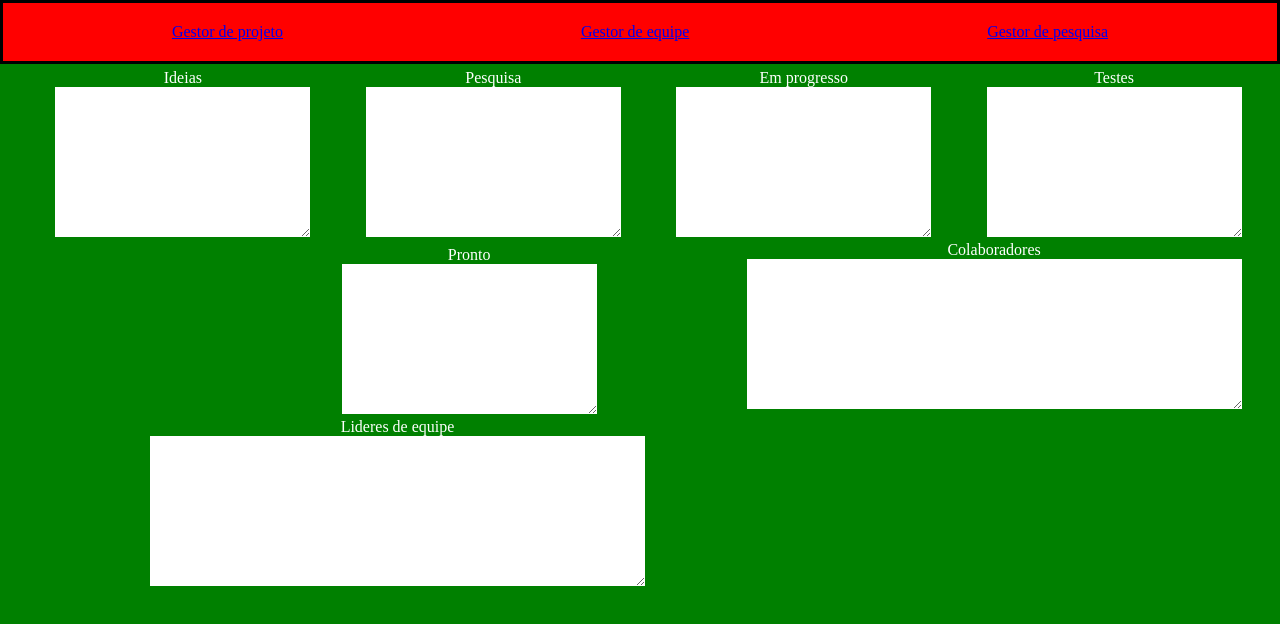
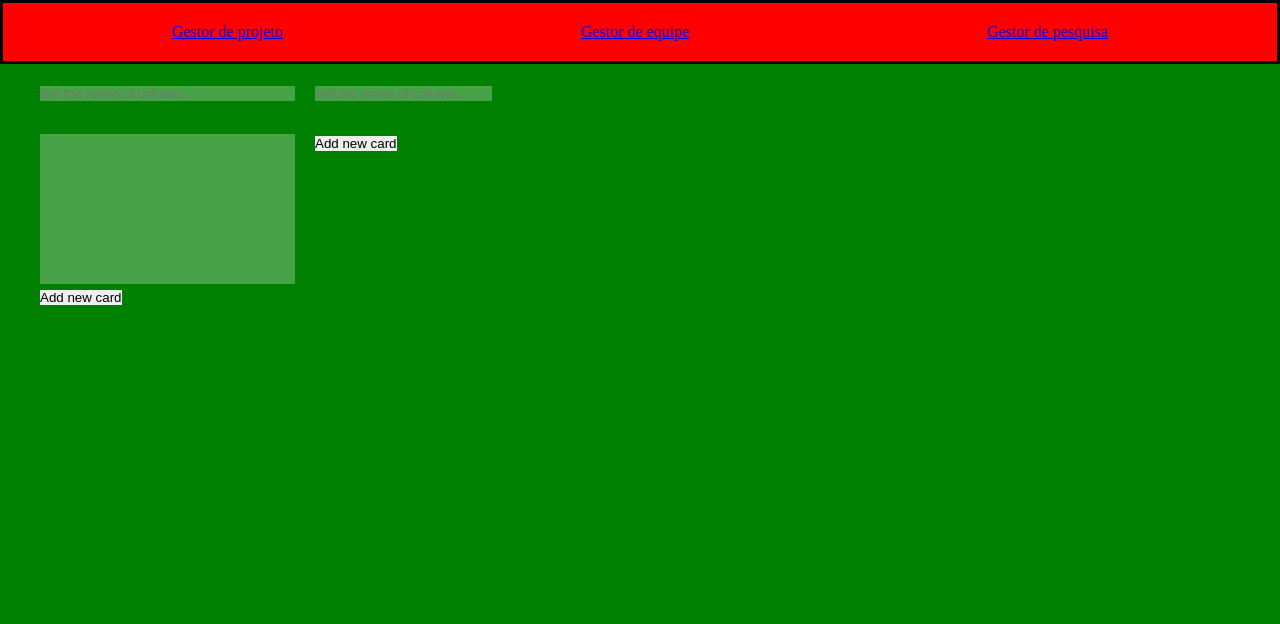
Before and after one commit to shadowruge/kanban, a plain HTML site: page index.html in a window 1280 px wide. Drawn offline with Linux system fonts and the light colour scheme.

Commit message:
Organização basica e implementação do sistema de board
apenas adição de cards na vertical

```diff
--- a/index.html
+++ b/index.html
@@ -1,65 +1,13 @@
 <!DOCTYPE html>
 <html lang="en">
-
   <head>
-    <meta charset="UTF-8">
-    <meta http-equiv="X-UA-Compatible" content="IE=edge">
-    <meta name="viewport" content="width=device-width, initial-scale=1.0">
-    <title id='Description'>Shadow Kanban</title>
+    <meta charset="UTF-8" />
+    <meta http-equiv="X-UA-Compatible" content="IE=edge" />
+    <meta name="viewport" content="width=device-width, initial-scale=1.0" />
+    <title id="Description">Shadow Kanban</title>
+    <link rel="stylesheet" href="style.css" />
+    <script src="index.js"></script>
   </head>
-<style>
-    * {
-        margin: 0;
-        padding: 0;
-        border: 0;
-
-    }
-
-    body {
-
-        background-color: green;
-
-    }
-
-    #kanban {
-        width: 97%;
-        color: white;
-        text-align: center;
-        display: flex;
-        flex-wrap: wrap;
-
-    }
-
-    .nav {
-        border: 3px solid black;
-        padding: 20px;
-        color: white;
-        background-color: red;
-        display: flex;
-        justify-content: space-around;
-        flex-wrap: wrap;
-    }
-
-    .ideias,
-    .pesquisa,
-    .progresso,
-    .testes,
-    .pronto {
-        margin-top: 5px;
-        margin-left: auto;
-    }
-
-
-    .membros,
-    .membros-lideres {
-
-        margin-left: 150px;
-
-    }
-
-
-</style>
-
   <body>
     <header>
       <nav class="nav">
@@ -68,48 +16,96 @@
         <p><a href="#">Gestor de pesquisa</a></p>
       </nav>
     </header>
-    <div id="kanban">
-        <div class="ideias">Ideias
-            <div class="coluna-ideia">
-                <textarea name="ideias" id="ideias" cols="30" rows="10"></textarea>
 
+    <div class="board d-flex">
+      <div #bc1 class="board-column d-flex flex-column">
+        <div class="column-header" onclick="onInputClick(event)">
+          <input
+            type="text"
+            placeholder="Set the name of column..."
+            onkeyup="handleInputKeys(event)"
+            style="width: 100%"
+            onblur="onInputLostFocus(event)"
+            disabled="true"
+          />
+          <p style="display: none">huehuehueu</p>
+        </div>
+        <div class="column-body">
+          <div
+            #bc1-c1
+            class="card"
+            onclick="onInputClick(event)"
+            onfocusout="onInputLostFocus(event)"
+            draggable="true"
+            ondragstart="dragCardStart(event)"
+          >
+            <textarea
+              name="pronto"
+              id="pronto"
+              cols="30"
+              rows="10"
+              disabled="true"
+            ></textarea>
+          </div>
+          <div class="new-card-button">
+            <button onclick="addNewCard(event)">Add new card</button>
           </div>
         </div>
-        <div class="pesquisa">Pesquisa
-            <div class="coluna-pesquisa">
-                <textarea name="pesquisa" id="pesquisa" cols="30" rows="10"></textarea>
+      </div>
+      <div #bc1 class="board-column d-flex flex-column">
+        <div class="column-header" onclick="onInputClick(event)">
+          <input
+            type="text"
+            placeholder="Set the name of column..."
+            onkeyup="handleInputKeys(event)"
+            style="width: 100%"
+            onblur="onInputLostFocus(event)"
+            disabled="true"
+          />
+          <p style="display: none">huehuehueu</p>
+        </div>
+        <div class="column-body">
+          <div class="new-card-button">
+            <button onclick="addNewCard(event)">Add new card</button>
           </div>
         </div>
-        <div class="progresso">Em progresso
-            <div class="coluna-progresso">
-                <textarea name="progresso" id="progresso" cols="30" rows="10"></textarea>
-            </div>
-        </div>
-        <div class="testes">Testes
-            <div class="coluna-testes">
-                <textarea name="testes" id="testes" cols="30" rows="10"></textarea>
       </div>
     </div>
 
-        <div class="pronto">Pronto
-            <div class="coluna-pronto">
-                <textarea name="pronto" id="pronto" cols="30" rows="10"></textarea>
-            </div>
-        </div>
-
-        <div class="membros">Colaboradores
-            <div class="coluna-pronto">
-                <textarea name="pronto" id="pronto" cols="60" rows="10"></textarea>
-            </div>
-        </div>
-        <div class="membros-lideres">Lideres de equipe
-            <div class="coluna-pronto">
-                <textarea name="pronto" id="pronto" cols="60" rows="10"></textarea>
-            </div>
-        </div>
-    </div>
-    <script>
-    </script>
+    <!-- <p
+      id="target"
+      style="background-color: coral"
+      ondrop="dropHandler(event)"
+      ondragover="dragOvertHandler(event)"
+    >
+      Drop Zone
+    </p>
+    <p
+      id="p1"
+      draggable="true"
+      ondragstart="dragStartHandler(event)"
+      style="background-color: blueviolet"
+    >
+      This element is draggable.
+    </p>
+    <p
+      id="target"
+      style="background-color: crimson"
+      ondrop="dropHandler(event)"
+      ondragover="dragOvertHandler(event)"
+    >
+      Drop Zone
+    </p>
+    <hr />
+    <p id="p2" draggable="true" ondragstart="dragStartHandler(event)">
+      This element is draggable.
+    </p>
+    <div
+      id="target"
+      ondrop="dropHandler(event)"
+      ondragover="dragOvertHandler(event)"
+    >
+      Drop Zone
+    </div> -->
   </body>
-
 </html>
--- /dev/null
+++ b/index.js
@@ -0,0 +1,66 @@
+function dragStartHandler(ev) {
+  ev.dataTransfer.setData("application/my-app", ev.target.id);
+  ev.dataTransfer.effectAllowed = "move";
+}
+
+function dragCardStart(e) {
+  console.log(e);
+}
+
+function dragOvertHandler(ev) {
+  ev.preventDefault();
+  ev.dataTransfer.dropEffect = "move";
+}
+
+function dropHandler(ev) {
+  ev.preventDefault();
+  const data = ev.dataTransfer.getData("application/my-app");
+  ev.target.appendChild(document.getElementById(data));
+}
+
+function handleInputKeys({ key }) {
+  switch (key) {
+    case "Enter":
+      break;
+
+    default:
+      break;
+  }
+}
+
+const onInputClick = (e) => {
+  e.preventDefault();
+  e.stopPropagation();
+  e.target.disabled = false;
+  e.target.focus();
+};
+
+const onInputLostFocus = (e) => {
+  console.log(e);
+  e.target.disabled = true;
+};
+
+function addNewCard(e) {
+  //   console.log(e);
+  //   console.log(column);
+  //   console.log(body);
+  //   console.log(body.children);
+  //   console.log(body.children[0].getAttributeNames());
+  const [, , , column] = e.path;
+  const [, body] = column.children;
+  const addButton = body.children[body.children.length - 1];
+  const card = document.createElement("div");
+  const input = document.createElement("textarea");
+  input.cols = 30;
+  input.rows = 10;
+  input.disabled = true;
+  card.appendChild(input);
+  card.classList.add("card");
+  card.draggable = "true";
+  card.addEventListener("click", onInputClick);
+  card.addEventListener("focusout", onInputLostFocus);
+  card.addEventListener("dragstart", dragCardStart);
+  body.removeChild(addButton);
+  body.appendChild(card);
+  body.appendChild(addButton);
+}
--- /dev/null
+++ b/style.css
@@ -0,0 +1,65 @@
+* {
+  margin: 0;
+  padding: 0;
+  border: 0;
+}
+
+body {
+  background-color: green;
+}
+
+#kanban {
+  width: 97%;
+  color: white;
+  text-align: center;
+  display: flex;
+  flex-wrap: wrap;
+}
+
+.nav {
+  border: 3px solid black;
+  padding: 20px;
+  color: white;
+  background-color: red;
+  display: flex;
+  justify-content: space-around;
+  flex-wrap: wrap;
+}
+
+.ideias,
+.pesquisa,
+.progresso,
+.testes,
+.pronto {
+  margin-top: 5px;
+  margin-left: auto;
+}
+
+.membros,
+.membros-lideres {
+  margin-left: 150px;
+}
+
+.d-flex {
+  display: flex !important;
+}
+
+.flex-column {
+  flex-direction: column !important;
+}
+
+.board {
+  padding: 20px;
+}
+
+.board-column {
+  margin-left: 20px;
+}
+
+.column-body {
+  margin-top: 2em;
+}
+
+.card textarea {
+  resize: none;
+}
```
Also changed, not shown: assets/javascript-shield-logo.png (added). Lines whose indentation alone changed are shown as unchanged.
